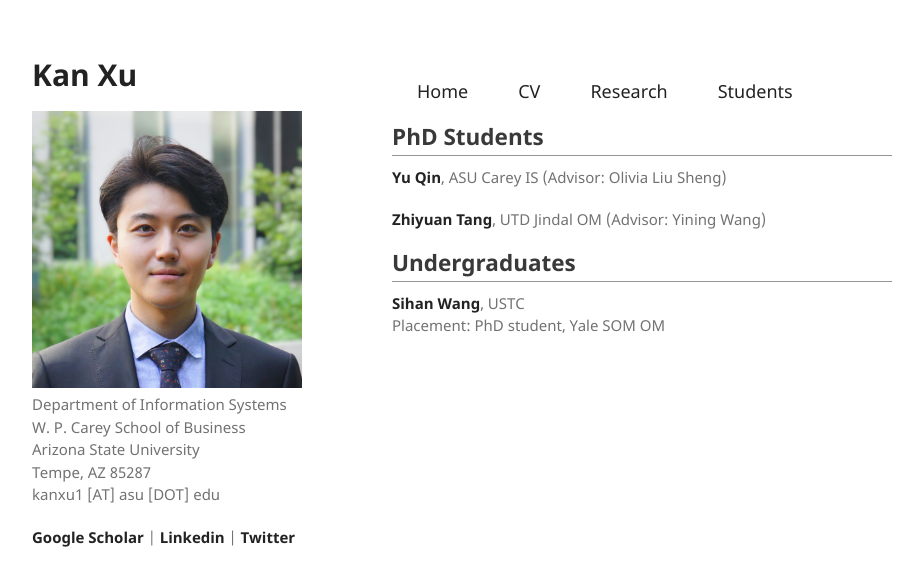
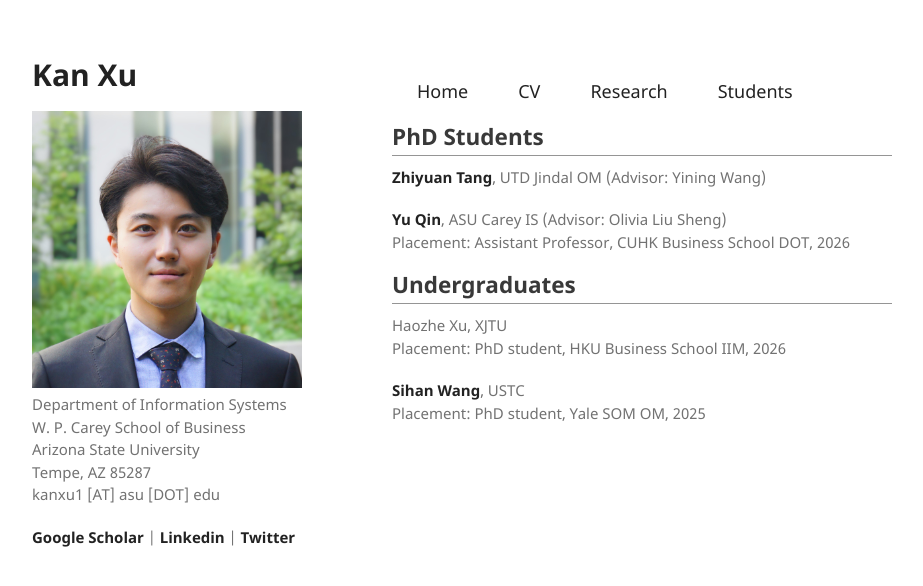
Before and after one commit to kanxu526/kanxu526.github.io, a Jekyll site: the page built from student.md, in a window 1280 px wide. Shown: the top 586 px of the page, without its empty margins (178-1101 px from the left). Built offline with Jekyll 4.4.1, drawn with Linux system fonts in a browser that asks for light colours.

Commit message:
Update student.md

```diff
--- a/student.md
+++ b/student.md
@@ -11,12 +11,18 @@ layout: default
 
 <h2>PhD Students</h2>
 
-<p><a href="https://yuqin.tech/">Yu Qin</a>, ASU Carey IS (Advisor: Olivia Liu Sheng)</p>
+<p><a href="https://tangzyer.github.io/site/">Zhiyuan Tang</a>, UTD Jindal OM (Advisor: Yining Wang)</p>
 
-<p><a href="https://tangzyer.github.io/site/">Zhiyuan Tang</a>, UTD Jindal OM (Advisor: Yining Wang)</p>
+<p><a href="https://yuqin.tech/">Yu Qin</a>, ASU Carey IS (Advisor: Olivia Liu Sheng)<br>
+Placement: Assistant Professor, CUHK Business School DOT, 2026
+</p>
 
 <h2>Undergraduates</h2>
 
+<p>Haozhe Xu, XJTU<br>
+Placement: PhD student, HKU Business School IIM, 2026
+</p>
+
 <p><a href="https://umbrellasansan.github.io/">Sihan Wang</a>, USTC<br>
-Placement: PhD student, Yale SOM OM
+Placement: PhD student, Yale SOM OM, 2025
 </p>
```
